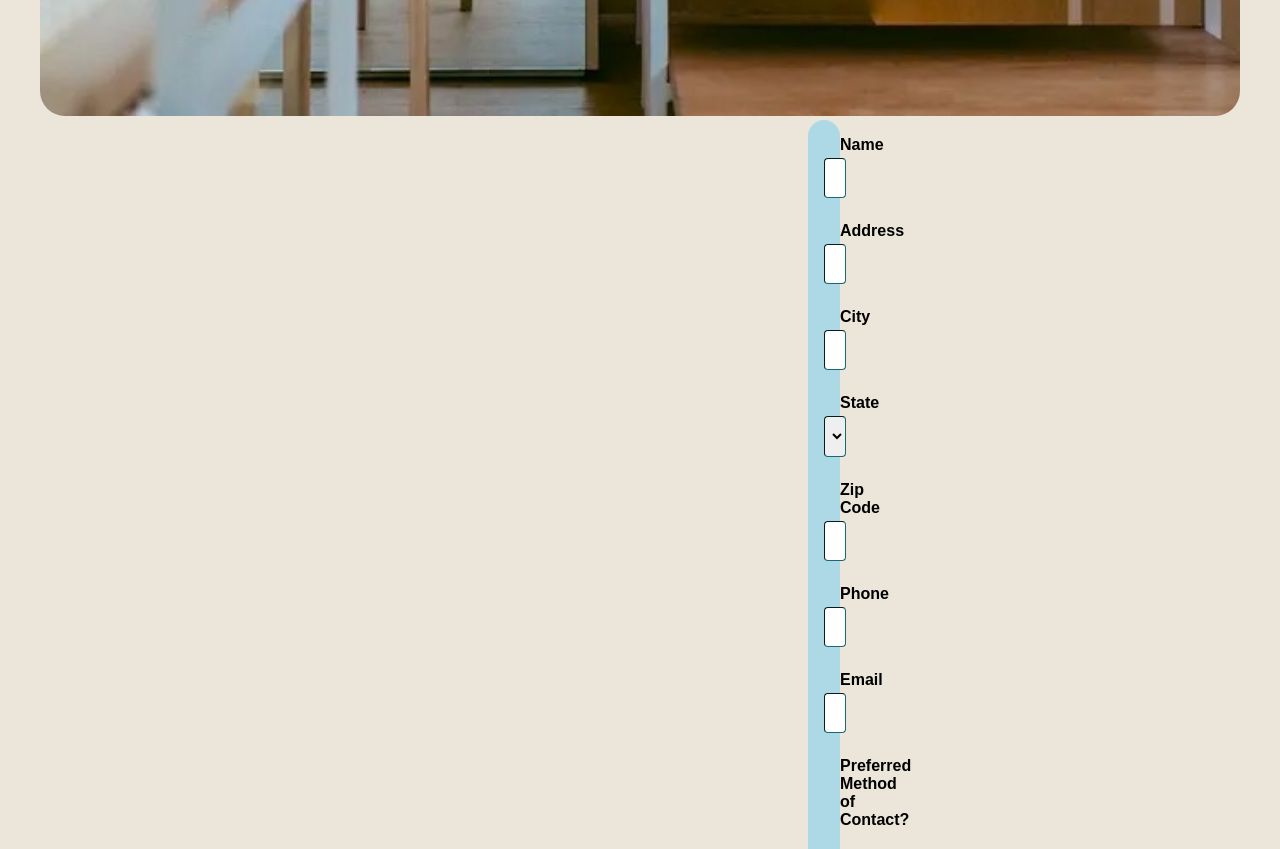
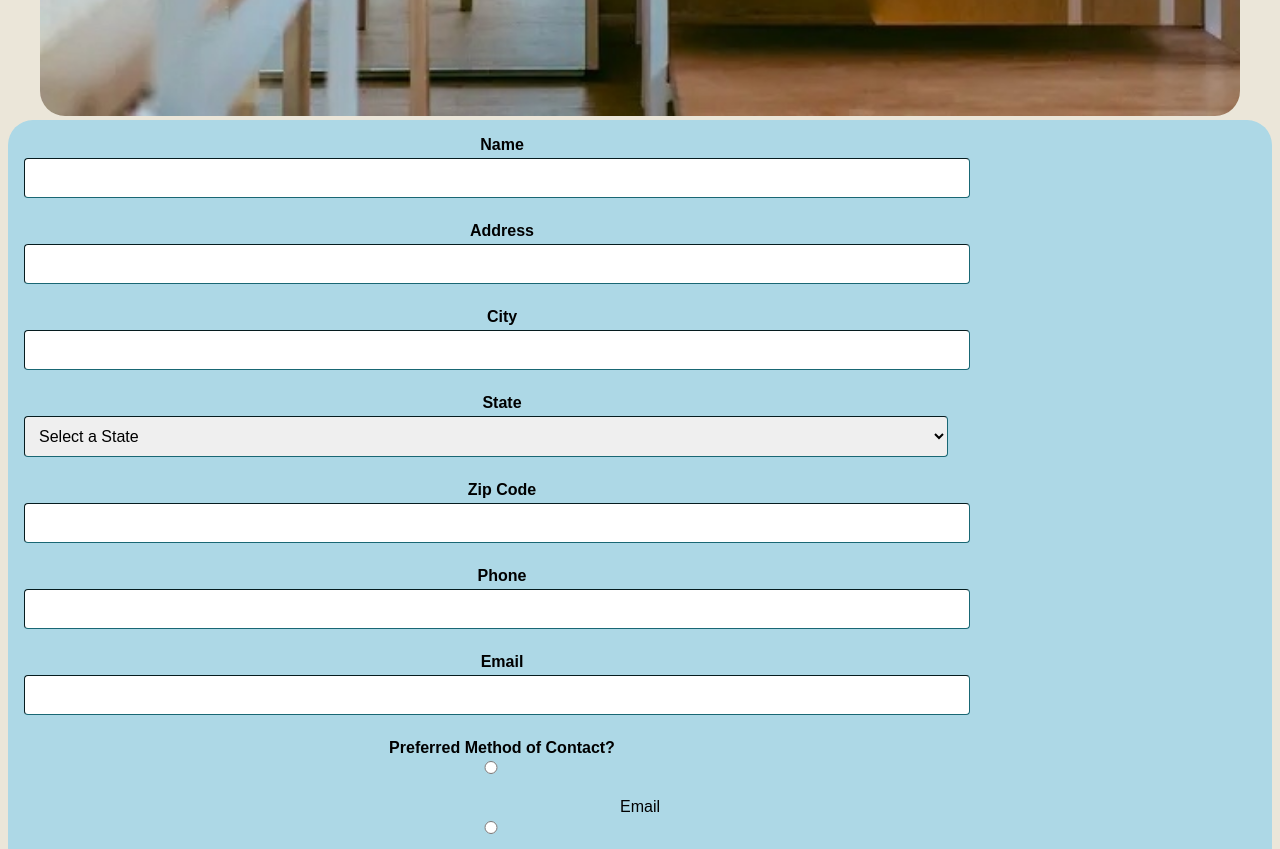
Before and after one commit to emeraldthompson/Thompson_Final, a plain HTML site: page contact.html in a window 1280 px wide. Shown: the part 1280-2129 px from the top of the page. Drawn offline with Linux system fonts and the light colour scheme.

Commit message:
Update styles.css

```diff
--- a/styles.css
+++ b/styles.css
@@ -123,8 +123,3 @@ input[type=submit]{
     background-color: #000000;
     color: #FFFFFF;
 }
-/* Form Styles */
-form{
-    margin-left: 800px;
-    margin-right: 800px;
-}
```
